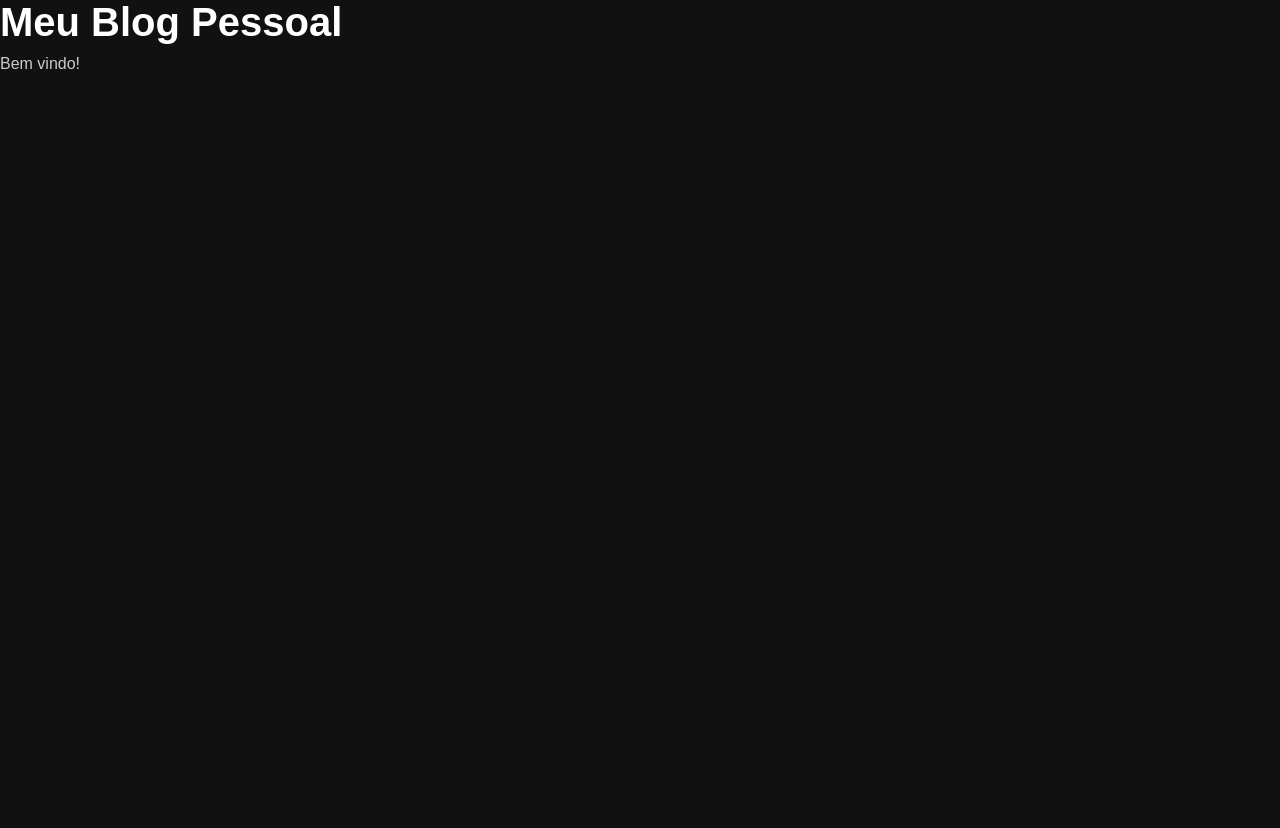
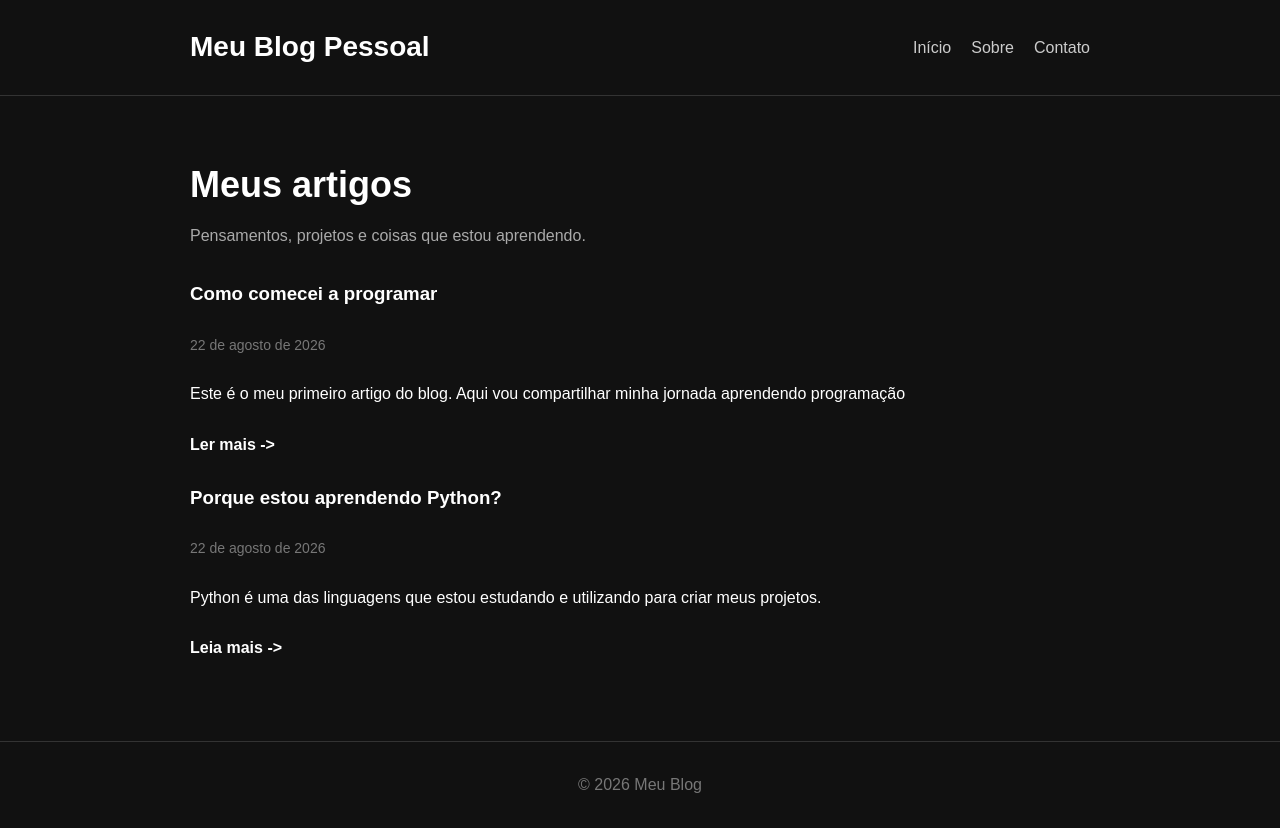
Before and after one commit to OiakBez/Blog-Pessoal, a Flask app: page / in a window 1280 px wide. Before the commit the page ends 69 px from the top, so only its background shows below. Run offline with Flask 3, Linux system fonts and the light colour scheme.

Commit message:
Nova etapa concluída: alteração no front-end com HTML semântico e CSS

```diff
--- a/static/css/style.css
+++ b/static/css/style.css
@@ -4,22 +4,130 @@
     box-sizing: border-box;
 }
 
+
 body {
     font-family: Arial, sans-serif;
     background-color: #111;
     color: #fff;
+    line-height: 1.6;
 }
 
-header {
-    padding: 30px;
-    text-align: center;
+
+.container {
+    width: 90%;
+    max-width: 900px;
+    margin: auto;
 }
 
-h1 {
-    font-size: 40px;
+
+/* HEADER */
+
+.header {
+    border-bottom: 1px solid #333;
+    padding: 25px 0;
 }
 
-p {
-    margin-top: 10px;
+
+.header .container {
+    display: flex;
+    justify-content: space-between;
+    align-items: center;
+}
+
+
+.header h1 {
+    font-size: 28px;
+}
+
+
+nav {
+    display: flex;
+    gap: 20px;
+}
+
+
+nav a {
     color: #ccc;
+    text-decoration: none;
 }
+
+
+nav a:hover {
+    color: #fff;
+}
+
+
+/* INTRO */
+
+.intro {
+    padding: 60px 0 30px;
+}
+
+
+.intro h2 {
+    font-size: 36px;
+    margin-bottom: 10px;
+}
+
+
+.intro p {
+    color: #aaa;
+}
+
+
+/* POSTS */
+
+.posts {
+    display: flex;
+    flex-direction: column;
+    gap: 25px;
+}
+
+
+.post {
+    border: 1px solid #333;
+    padding: 30px;
+    border-radius: 10px;
+    background-color: #181818;
+}
+
+
+.post h3 {
+    font-size: 24px;
+    margin-bottom: 5px;
+}
+
+
+.date {
+    color: #777;
+    font-size: 14px;
+}
+
+
+.post p {
+    color: #ccc;
+    margin: 20px 0;
+}
+
+
+.read-more {
+    color: #fff;
+    text-decoration: none;
+    font-weight: bold;
+}
+
+
+.read-more:hover {
+    text-decoration: underline;
+}
+
+
+/* FOOTER */
+
+.footer {
+    margin-top: 80px;
+    padding: 30px 0;
+    text-align: center;
+    border-top: 1px solid #333;
+    color: #777;
+}
--- a/templates/index.html
+++ b/templates/index.html
@@ -7,7 +7,59 @@
     <link rel="stylesheet" href="{{ url_for('static', filename='css/style.css') }}">
 </head>
 <body>
-    <h1>Meu Blog Pessoal</h1>
-    <p>Bem vindo!</p>
-</body>
+    <header class="header">
+        <div class="container">
+            <h1>Meu Blog Pessoal</h1>
+            <nav>
+                <a href="/">Início</a>
+                <a href="#">Sobre</a>
+                <a href="#">Contato</a>
+            </nav>
+        </div>
+    </header>
+
+    <main class="container">
+        <section class="intro">
+            <h2>Meus artigos</h2>
+            <p>
+                Pensamentos, projetos e coisas que estou aprendendo.
+            </p>
+        </section>
+
+        <section class="posts">
+            <article class="posts">
+                <h3>Como comecei a programar</h3>
+
+                <span class="date">22 de agosto de 2026</span>
+
+                <p>
+                    Este é o meu primeiro artigo do blog. Aqui vou compartilhar minha jornada aprendendo programação
+                </p>
+
+                <a href="#" class="read-more">
+                    Ler mais ->
+                </a>
+            </article>
+
+            <article class="posts">
+                <h3>Porque estou aprendendo Python?</h3>
+
+                <span class="date">22 de agosto de 2026</span>
+
+                <p>
+                    Python é uma das linguagens que estou estudando e utilizando para criar meus projetos.
+                </p>
+
+                <a href="#" class="read-more">
+                    Leia mais ->
+                </a>
+            </article>
+        </section>
+    </main>
+
+    <footer class="footer">
+        <p>
+            © 2026 Meu Blog
+        </p>
+    </footer>
 </html>
```
